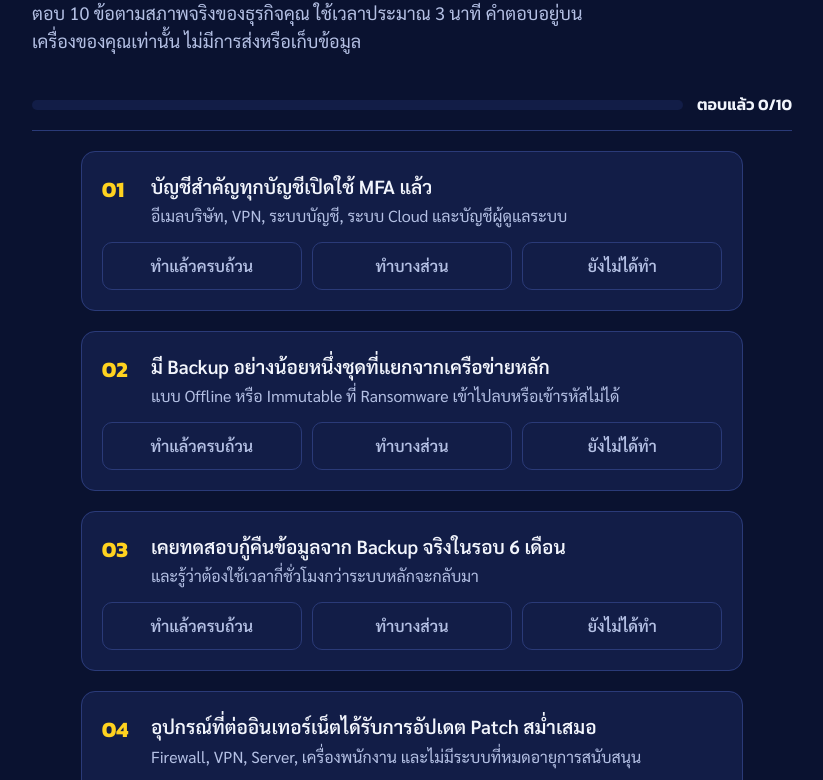
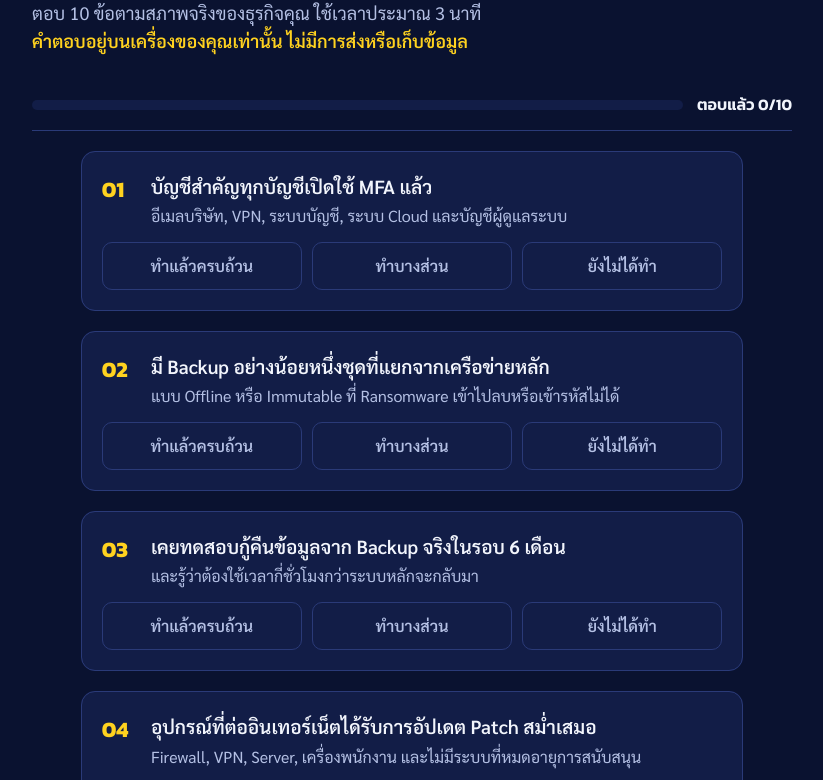
Before and after one commit to pim-cybersecurity/cyber-quick-check, a plain HTML site: page index.html in a window 1280 px wide. Shown: the part 191-971 px from the top of the page, without its empty margins (228-1051 px from the left). Drawn offline with Linux system fonts and the light colour scheme.

Commit message:
Update index.html

```diff
--- a/index.html
+++ b/index.html
@@ -29,6 +29,7 @@ header{padding:40px 0 4px;display:flex;flex-direction:column;gap:10px}
 .eyebrow{font-family:var(--display);font-weight:500;font-size:15px;letter-spacing:.08em;color:var(--yellow)}
 h1{font-family:var(--display);font-weight:700;font-size:clamp(30px,6vw,44px);line-height:1.2;text-wrap:balance}
 h1 span{color:var(--red)}
+.privacy{color:var(--yellow);font-weight:600}
 .lead{color:var(--soft);max-width:60ch}
 .bar{position:sticky;top:0;z-index:5;background:var(--bg);padding:12px 0;border-bottom:1px solid var(--line);display:flex;align-items:center;gap:14px}
 .track{flex:1;height:10px;border-radius:5px;background:var(--panel);overflow:hidden}
@@ -75,7 +76,7 @@ button:focus-visible{outline:3px solid var(--blue);outline-offset:2px}
   <header>
     <p class="eyebrow">BUSINESS AWARENESS SEMINAR BY PIM</p>
     <h1>Cybersecurity Quick Check: ธุรกิจคุณ<span>พร้อมรับมือ</span>แค่ไหน?</h1>
-    <p class="lead">ตอบ 10 ข้อตามสภาพจริงของธุรกิจคุณ ใช้เวลาประมาณ 3 นาที คำตอบอยู่บนเครื่องของคุณเท่านั้น ไม่มีการส่งหรือเก็บข้อมูล</p>
+    <p class="lead">ตอบ 10 ข้อตามสภาพจริงของธุรกิจคุณ ใช้เวลาประมาณ 3 นาที<br><span class="privacy">คำตอบอยู่บนเครื่องของคุณเท่านั้น ไม่มีการส่งหรือเก็บข้อมูล</span></p>
   </header>
 
   <div class="bar" aria-live="polite">
```
